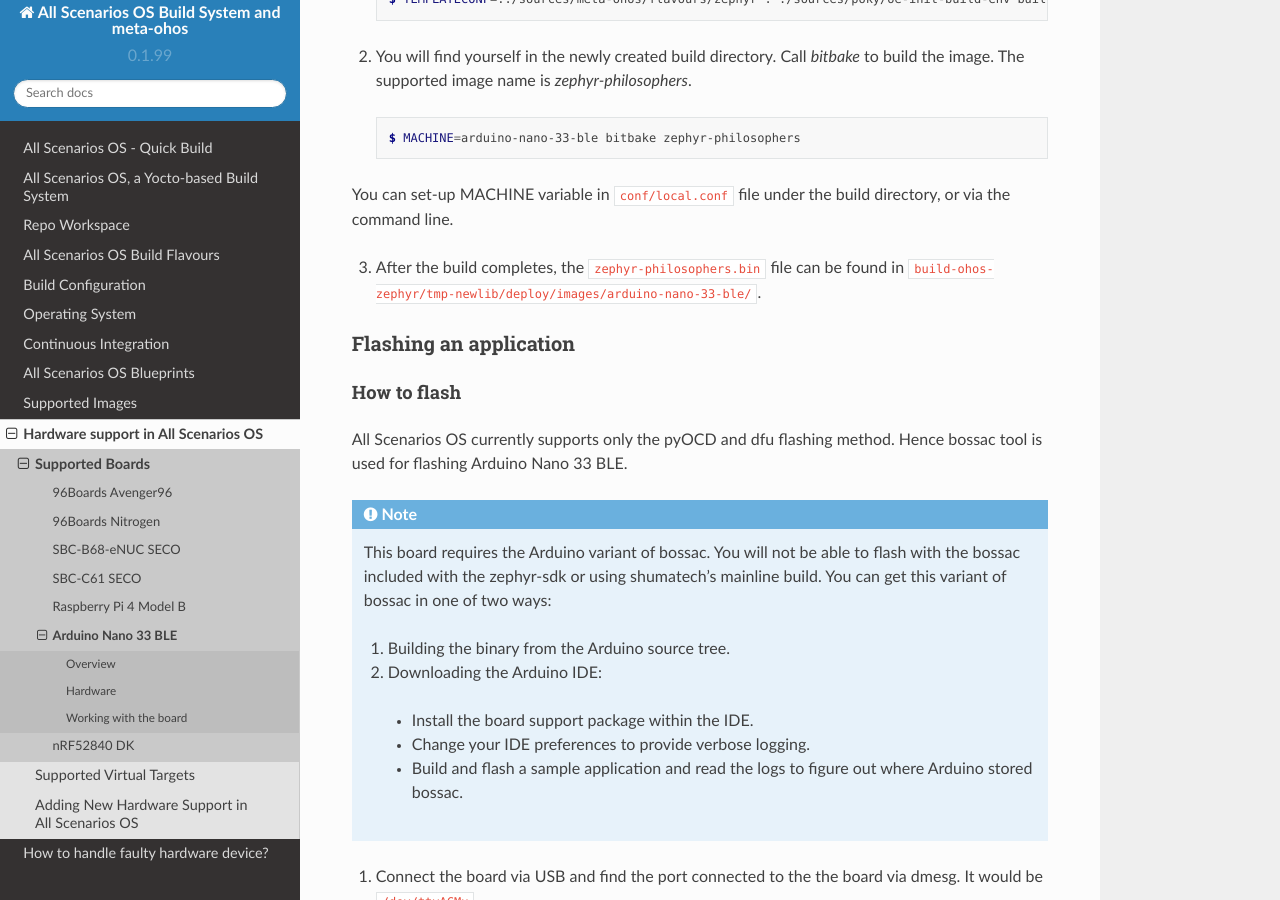
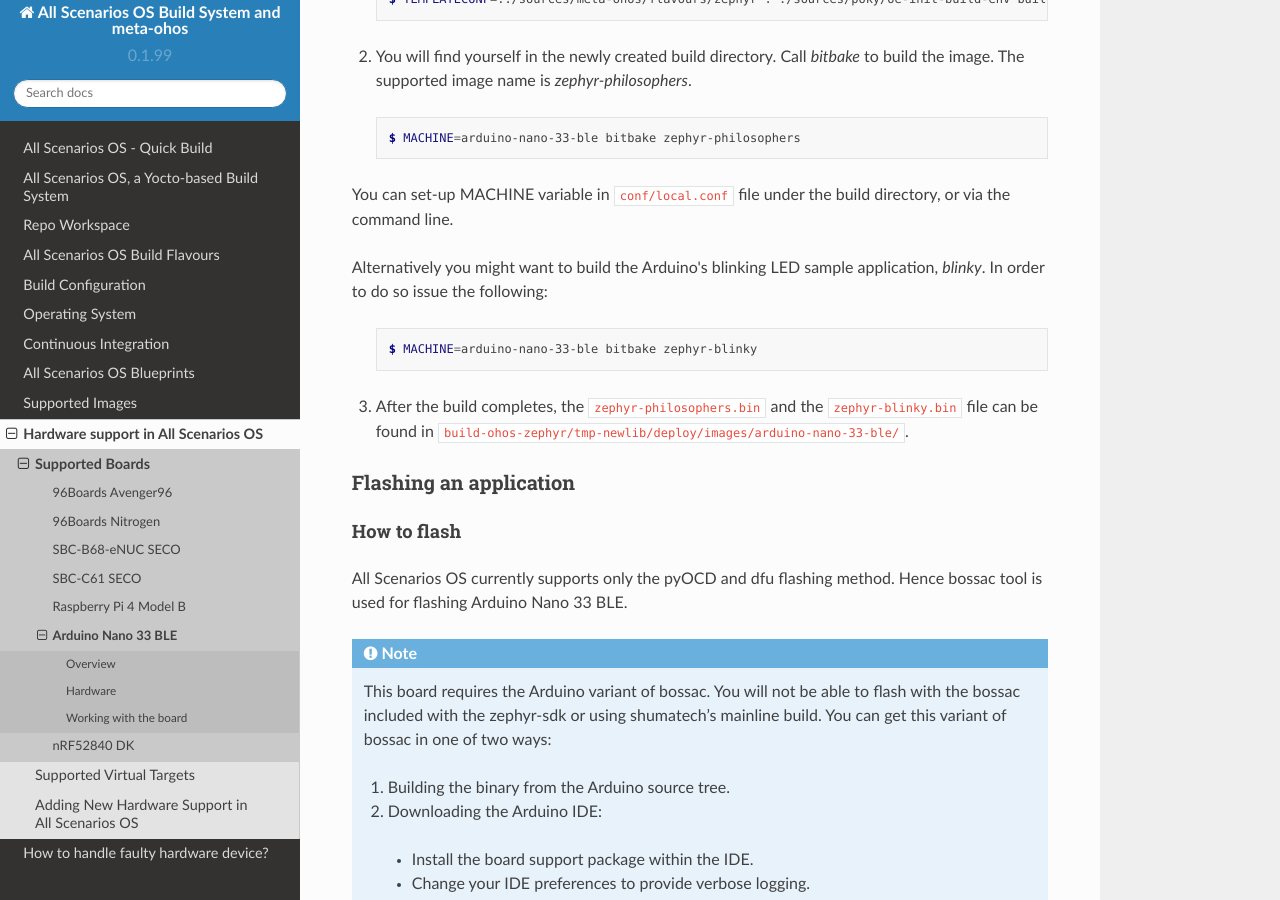
Before and after one commit to alema-r/Alessandro-Marcolini-Oniro, a Sphinx documentation site: the page built from docs/hardware-support/boards/arduino-nano-33-ble.rst, in a window 1280 px wide and 900 px high, scrolled down 1228 px. Built offline with Sphinx 7.4.7 and the Read the Docs theme 2.0.0, drawn with Linux system fonts in a browser that asks for light colours.

Commit message:
arduino-nano-33-ble.rst: add instructions to build blinky sample application
Signed-off-by: Davide Ricci <davide.ricci@huawei.com>

```diff
--- a/docs/hardware-support/boards/arduino-nano-33-ble.rst
+++ b/docs/hardware-support/boards/arduino-nano-33-ble.rst
@@ -62,8 +62,16 @@ All Scenarios OS Zephyr flavour is based on the Zephyr kernel.
 You can set-up MACHINE variable in ``conf/local.conf`` file under the build
 directory, or via the command line.
 
-3. After the build completes, the ``zephyr-philosophers.bin`` file can be found in
-   ``build-ohos-zephyr/tmp-newlib/deploy/images/arduino-nano-33-ble/``.
+Alternatively you might want to build the Arduino's blinking LED
+sample application, *blinky*. In order to do so issue the following:
+
+  .. code-block:: console
+
+   $ MACHINE=arduino-nano-33-ble bitbake zephyr-blinky
+
+3. After the build completes, the ``zephyr-philosophers.bin`` and the ``zephyr-blinky.bin``
+   file can be found in ``build-ohos-zephyr/tmp-newlib/deploy/images/arduino-nano-33-ble/``.
+
 
 Flashing an application
 =======================
```
